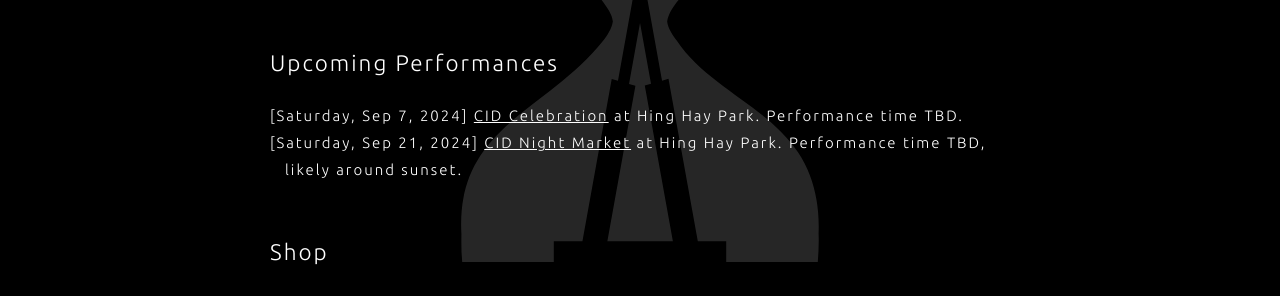
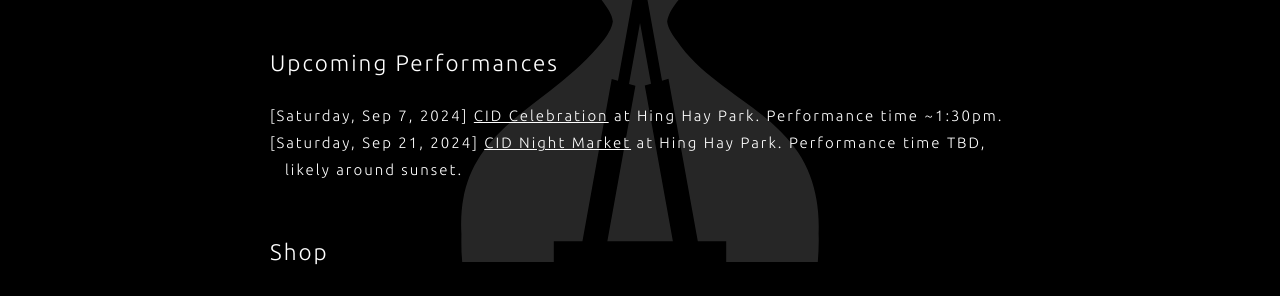
Before and after one commit to apexdiabolo/apex-site, a Jekyll site: the page built from index.md, in a window 1280 px wide. Shown: the part 564-860 px from the top of the page. Built offline with Jekyll 4.4.1, drawn with Linux system fonts in a browser that asks for light colours; our own code applies the rules of GitHub Pages for plain Markdown files.

Commit message:
Update 9/7 performance time

```diff
--- a/index.md
+++ b/index.md
@@ -14,7 +14,7 @@ Whether you are looking for the next showstopper at your event, lessons for your
 
 ## Upcoming Performances
 
-- \[Saturday, Sep 7, 2024\] [CID Celebration](https://www.seattlecidcelebration.com) at Hing Hay Park. Performance time TBD.
+- \[Saturday, Sep 7, 2024\] [CID Celebration](https://www.seattlecidcelebration.com) at Hing Hay Park. Performance time ~1:30pm.
 - \[Saturday, Sep 21, 2024\] [CID Night Market](https://www.seattlechinatownid.com/experiences/c-id-night-market) at Hing Hay Park. Performance time TBD, likely around sunset.
 
 <div class="spacer"></div>
```
